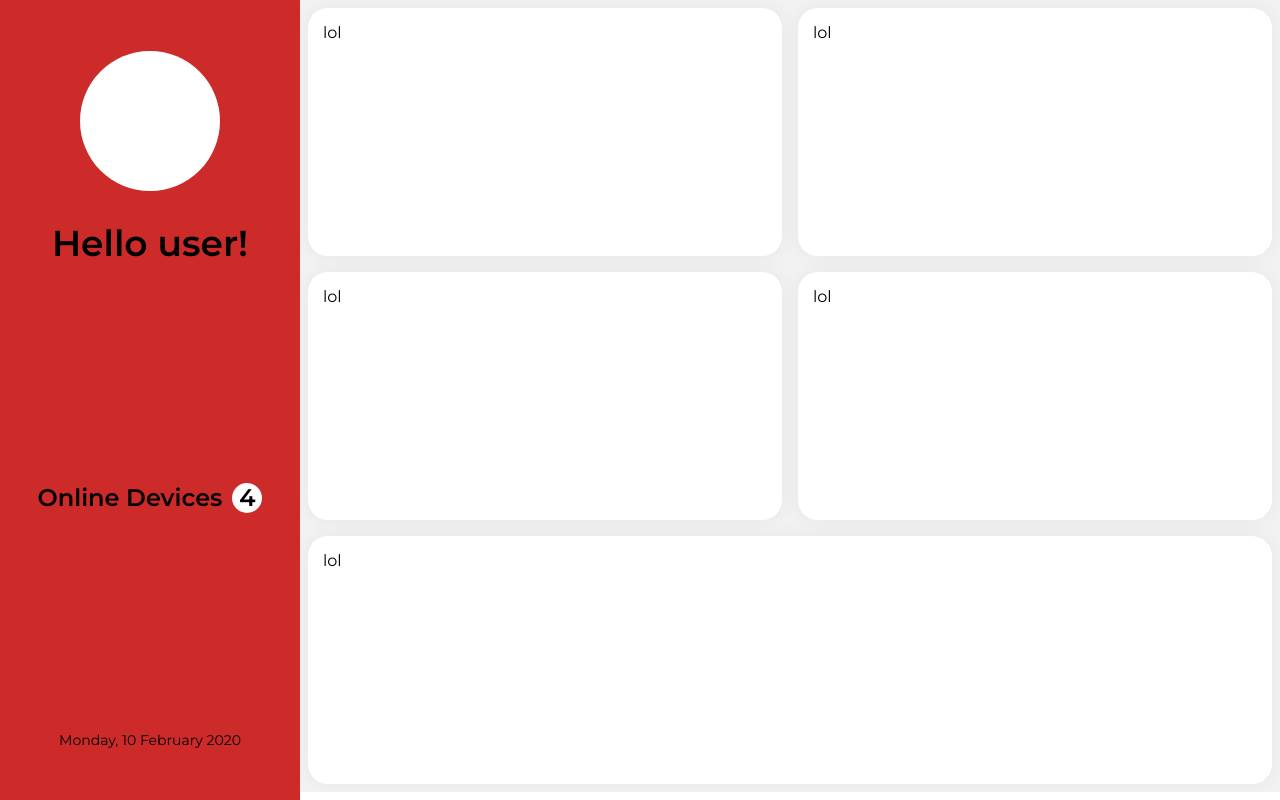
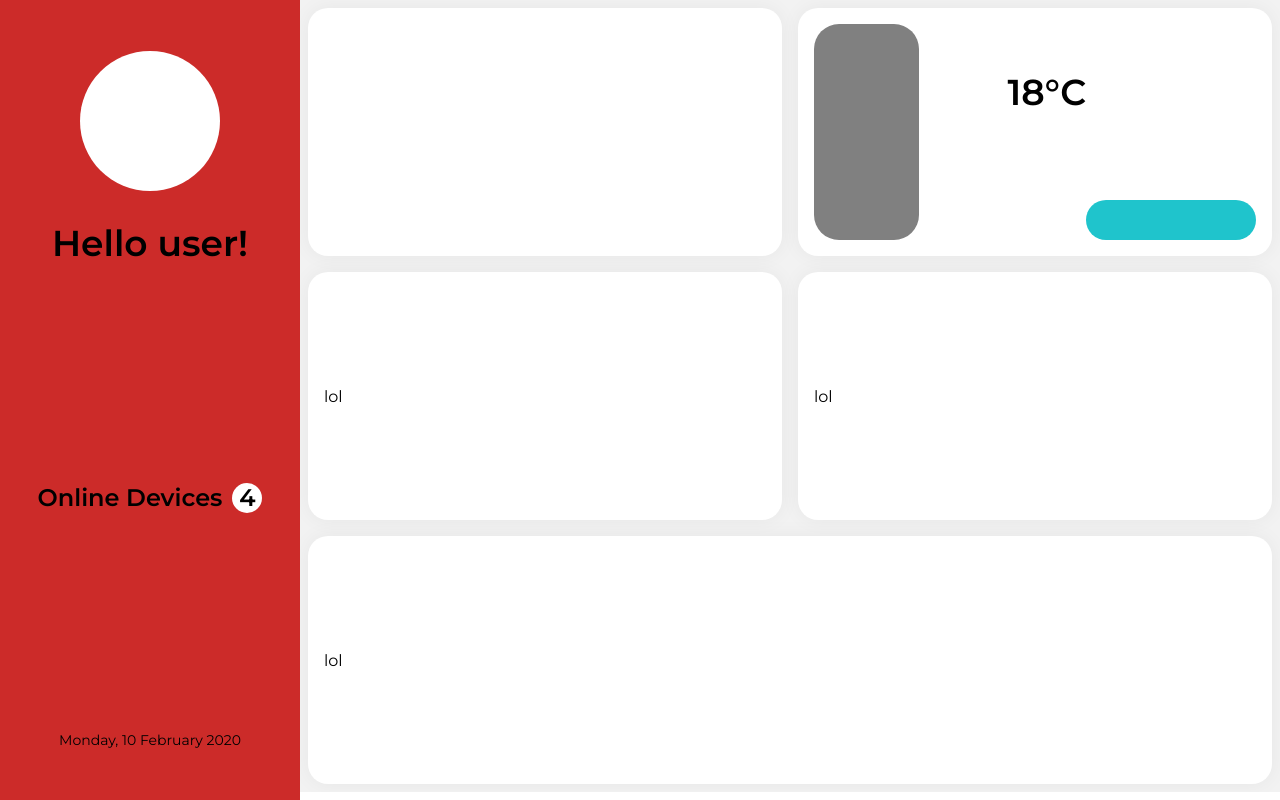
Before and after one commit to wiaandev/WorkWare, a React (Create React App) app in the folder client/: page / in a window 1280 px wide. Built offline with nearby package versions, Linux system fonts and the light colour scheme.

Commit message:
Some More Components Set up

```diff
--- a/client/src/App.js
+++ b/client/src/App.js
@@ -1,5 +1,5 @@
-import Navigation from "./components/Subcomponents/Navigation/Navigation";
-import RightSection from "./components/RightSection/RightSection";
+import Navigation from "./Components/Subcomponents/Navigation/Navigation";
+import RightSection from "./Components/RightSection/RightSection";
 import './assets/base.scss';
 
 function App() {
--- a/client/src/Components/RightSection/RightSection.js
+++ b/client/src/Components/RightSection/RightSection.js
@@ -1,16 +1,19 @@
 import React from 'react';
 import Style from './RightSection.module.scss';
-import SmartFan from "../Subcomponents/Products/SmartFan";
-import SmartClock from '../Subcomponents/Products/SmartClock';
+import BiggestFan from "../Subcomponents/Products/BiggestFan";
+import TrackMate from '../Subcomponents/Products/TrackMate';
+import Brightlite from '../Subcomponents/Products/Brightlite';
+import Caffeinated from '../Subcomponents/Products/Caffeinated';
+import HandyStandy from '../Subcomponents/Products/HandyStandy';
 
 const RightSection = () => {
     return (
         <div className={Style.Section}>
-            <SmartFan/>
-            <SmartFan/>
-            <SmartFan/>
-            <SmartFan/>
-            <SmartClock/>
+            <Brightlite/>
+            <BiggestFan/>
+            <Caffeinated/>
+            <HandyStandy/>
+            <TrackMate/>
         </div>
     );
 };
--- /dev/null
+++ b/client/src/Components/Subcomponents/Button/Button.js
@@ -0,0 +1,12 @@
+import React from 'react';
+import Style from './Button.module.scss';
+
+const Button = (props) => {
+    return (
+        <button className={Style.Btn}>
+            {props.children}
+        </button>
+    );
+};
+
+export default Button;
--- /dev/null
+++ b/client/src/Components/Subcomponents/Button/Button.module.scss
@@ -0,0 +1,12 @@
+@import '../../../assets/base.scss';
+
+.Btn{
+    background-color: $blue;
+    width: 250px;
+    height: 40px;
+    border-radius: 25px;
+    border: none;
+    order: 0;
+    flex: 0 1 auto;
+    align-self: flex-end;
+}
--- /dev/null
+++ b/client/src/Components/Subcomponents/Products/BiggestFan.js
@@ -0,0 +1,15 @@
+import React from 'react';
+import Style from './Products.module.scss';
+import Button from '../Button/Button'
+
+const SmartFan = (props) => {
+    return (
+        <div className={Style.Container}>
+            <div className={Style.Icon}></div>
+            <div className={Style.TempDisp}><h1>18°C</h1></div>
+            <Button></Button>
+        </div>
+    );
+};
+
+export default SmartFan;
--- /dev/null
+++ b/client/src/Components/Subcomponents/Products/Brightlite.js
@@ -0,0 +1,11 @@
+import React from 'react';
+import Style from './Products.module.scss';
+
+const SmartFan = (props) => {
+    return (
+        <div className={Style.Container}>
+        </div>
+    );
+};
+
+export default SmartFan;
--- /dev/null
+++ b/client/src/Components/Subcomponents/Products/HandyStandy.js
@@ -0,0 +1,12 @@
+import React from 'react';
+import Style from './Products.module.scss';
+
+const SmartFan = (props) => {
+    return (
+        <div className={Style.Container}>
+            lol
+        </div>
+    );
+};
+
+export default SmartFan;
--- a/client/src/Components/Subcomponents/Products/Products.module.scss
+++ b/client/src/Components/Subcomponents/Products/Products.module.scss
@@ -7,7 +7,25 @@
     height: 31vh;
     background-color: white;
     border-radius: 20px;
-    padding: 15px;
+    padding: 2vh;
+    display: flex;
+    flex-direction: row;
+    flex-wrap: nowrap;
+    justify-content: flex-start;
+    align-content: stretch;
+    align-items: center;
     box-shadow:
     0px 0px 20px rgba(0, 0, 0, 0.05)
 }
+
+.Icon{
+    width: 35%;
+    height: 27vh;
+    background-color: gray;
+    border-radius: 25px;
+}
+
+.TempDisp{
+    margin-left: 20%;
+    margin-bottom: 10vh;
+}
```
Also changed, not shown: client/src/Components/Subcomponents/GraphContainer/GraphContainer.js (added, +11 -0 lines), client/src/Components/Subcomponents/GraphContainer/GraphContainer.module.scss (added), client/src/Components/Subcomponents/Products/Caffeinated.js (renamed from client/src/Components/Subcomponents/Products/SmartFan.js), client/src/Components/Subcomponents/Products/TrackMate.js (renamed from client/src/Components/Subcomponents/Products/SmartClock.js).
